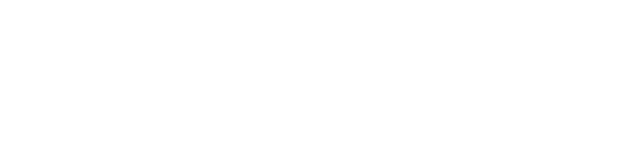
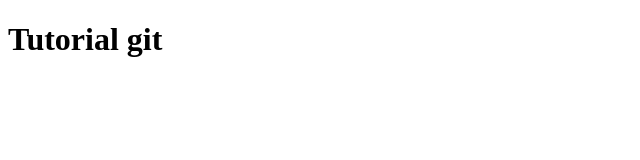
Before and after one commit to samiaBoug/git-one, a plain HTML site: page index.html in a window 1280 px wide. Shown: the whole page, without its empty margins (0-640 px from the left). Drawn offline with Linux system fonts and the light colour scheme.

Commit message:
Message de commit

```diff
--- a/index.html
+++ b/index.html
@@ -6,6 +6,7 @@
     <title>my secons commit</title>
 </head>
 <body>
+    <h1>Tutorial git</h1>
 
 </body>
 </html>
--- a/scripte.js
+++ b/scripte.js
@@ -0,0 +1 @@
+console.log("test");
--- a/style.css
+++ b/style.css
@@ -1,3 +1,4 @@
 body{
     background-color: aliceblue;
+    -webkit-flow-into: "poppins";
 }
```
